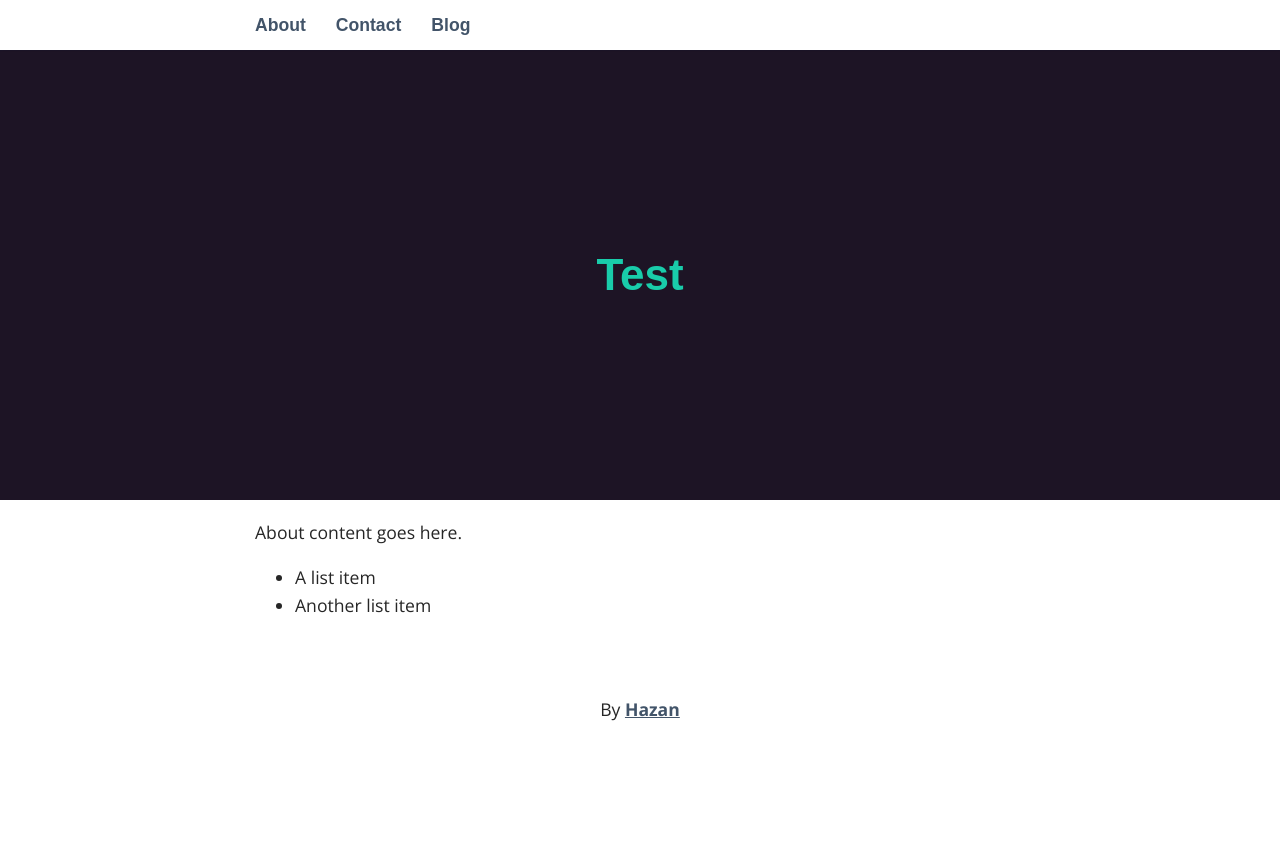
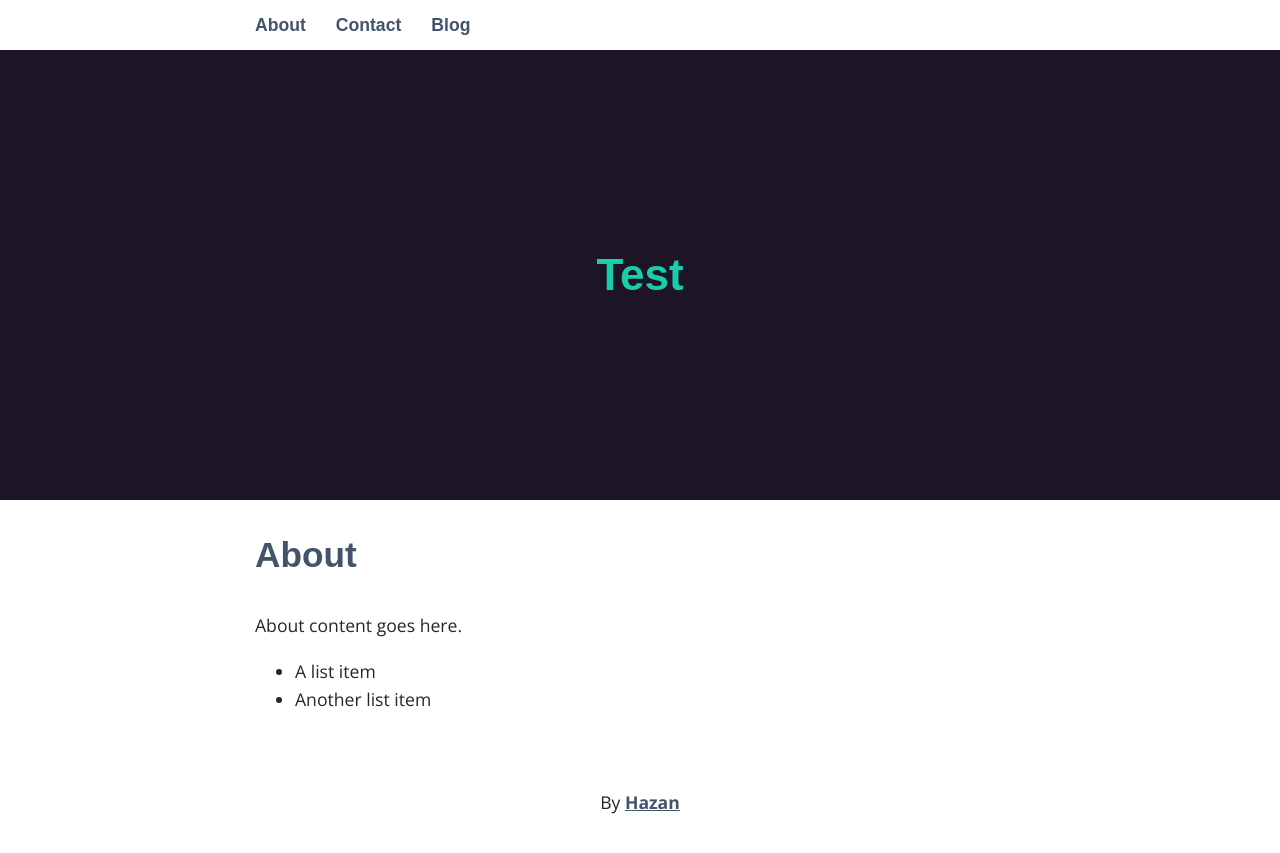
Before and after one commit to Hazan-su/test, a Jekyll site: the page built from _pages/01_about.md, in a window 1280 px wide. Shown: the top 853 px of the page. Built offline with Jekyll 4.4.1, drawn with Linux system fonts in a browser that asks for light colours; some web fonts are replaced.

Commit message:
first commit

```diff
--- a/_layouts/page.html
+++ b/_layouts/page.html
@@ -2,6 +2,6 @@
 layout: default
 ---
 
-<!--<h2>{{ page.title }}</h2>-->
+<h2>{{ page.title }}</h2>
 
     {{ content }}
```
